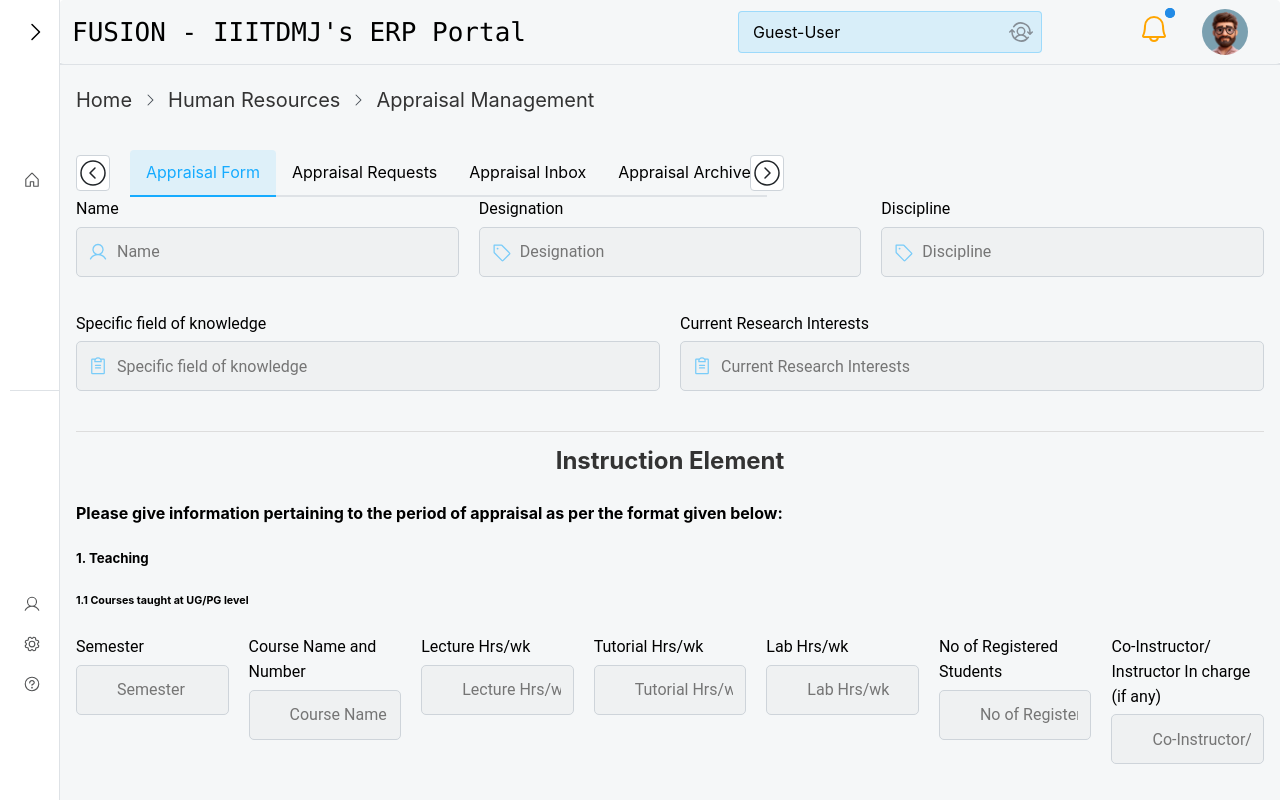
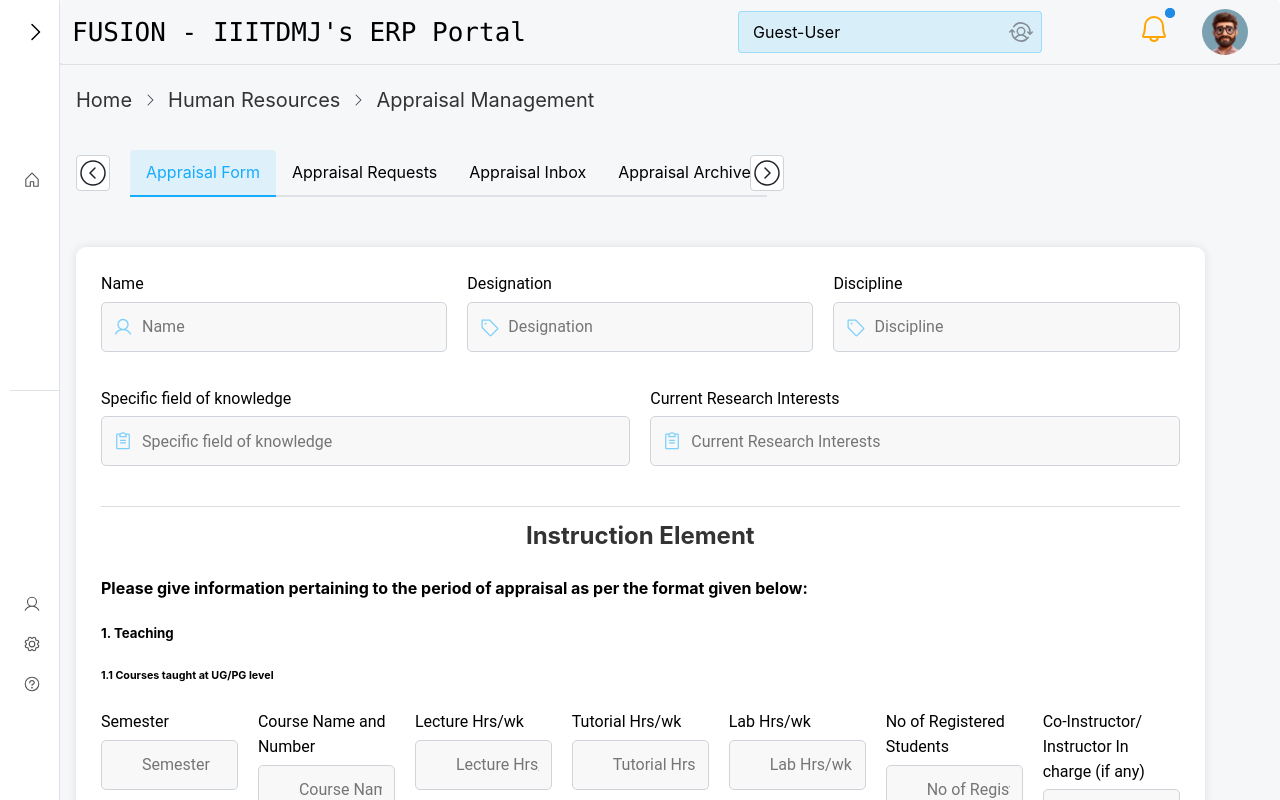
Before and after one commit to vishalverma9572/Fusion-client, a React (Vite) app: page /hr/appraisal in a window 1280 px wide. Shown: the top 800 px of the page. Built offline with nearby package versions, Linux system fonts and the light colour scheme.

Commit message:
Added Appraisal from

```diff
--- a/src/Modules/HR/pages/AppraisalPageComp/AppraisalForm.jsx
+++ b/src/Modules/HR/pages/AppraisalPageComp/AppraisalForm.jsx
@@ -20,8 +20,12 @@ import {
   IdentificationCard,
   Calendar,
   ClipboardText,
+  CurrencyDollar,
+  FileText,
+  CheckCircle,
+  PaperPlaneRight,
 } from "@phosphor-icons/react";
-import "./AppraisalForm.module.css";
+import classes from "./AppraisalForm.module.css";
 
 function AppraisalForm() {
   const [rows, setRows] = useState([
@@ -60,7 +64,7 @@ function AppraisalForm() {
   };
 
   return (
-    <div className="AppraisalForm_container">
+    <div className={classes.AppraisalForm_container}>
       <form onSubmit={handleSubmit}>
         {/* Section 1: Name, Designation, Discipline */}
         <div className="grid-row">
@@ -390,6 +394,53 @@ function AppraisalForm() {
             </div>
           </div>
         </div>
+        {/* Footer */}
+        {/* <div className="footer-section">
+          <div className="input-wrapper">
+            <User size={20} />
+            <input
+              type="text"
+              name="username"
+              placeholder="Username"
+              value={formData.username}
+              onChange={handleChange}
+              className="username-input"
+              required
+            />
+          </div>
+          <div className="input-wrapper">
+            <Tag size={20} />
+            <input
+              type="text"
+              name="designationFooter"
+              placeholder="Designation"
+              value={formData.designationFooter}
+              onChange={handleChange}
+              className="designation-input"
+              required
+            />
+          </div>
+          <Button
+            leftIcon={<CheckCircle size={25} />}
+            style={{ marginLeft: "50px", paddingRight: "15px" }}
+            className="button"
+          >
+            <CheckCircle size={18} /> &nbsp; Check
+          </Button>
+          <Button
+            type="submit"
+            rightIcon={<PaperPlaneRight size={20} />}
+            style={{
+              marginLeft: "350px",
+              width: "150px",
+              paddingRight: "15px",
+              borderRadius: "5px",
+            }}
+            className="button"
+          >
+            <PaperPlaneRight size={20} /> &nbsp; Submit
+          </Button>
+        </div> */}
       </form>
     </div>
   );
--- a/src/Modules/HR/pages/AppraisalPageComp/AppraisalForm.module.css
+++ b/src/Modules/HR/pages/AppraisalPageComp/AppraisalForm.module.css
@@ -1,10 +1,17 @@
-.appraisalFormContainer {
+.AppraisalForm_container {
     margin-top: 50px;
     width: 95%;
     padding: 25px;
     box-sizing: border-box;
+    padding-bottom: 0;
+    margin-bottom: 0;
+    /* padding-right: 1px; */
+    /* shadow to look good
+     */
+    background-color: white;
     box-shadow: 0 0 10px 0 rgba(0, 0, 0, 0.1);
     border-radius: 10px;
+
   }
 
   .appraisalFormContainer form {
--- a/src/Modules/HR/pages/Hr_Dashboard.jsx
+++ b/src/Modules/HR/pages/Hr_Dashboard.jsx
@@ -40,16 +40,16 @@ const mockdata = [
     link: "/hr/ltc",
   },
   {
+    title: "CPDA Claim",
+    description: "Submit and track CPDA claims.",
+    icon: FilePlus,
+    link: "/hr/cpda_claim",
+  },
+  {
     title: "Appraisal",
     description: "Performance appraisal management.",
     icon: User,
     link: "/hr/appraisal",
-  },
-  {
-    title: "CPDA Claim",
-    description: "Submit and track CPDA claims.",
-    icon: FilePlus,
-    link: "/hr/cpda_claim",
   },
 ];
 const exampleItems = [
```
